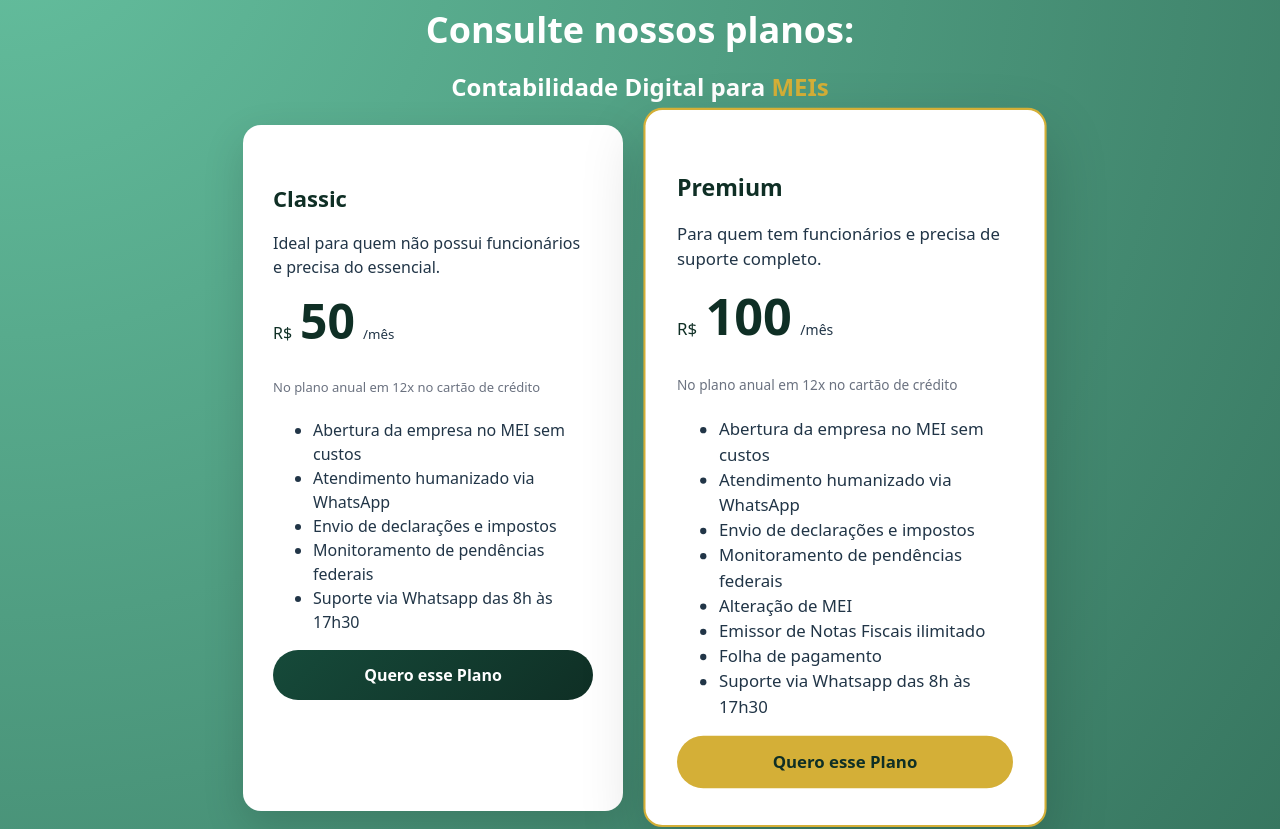
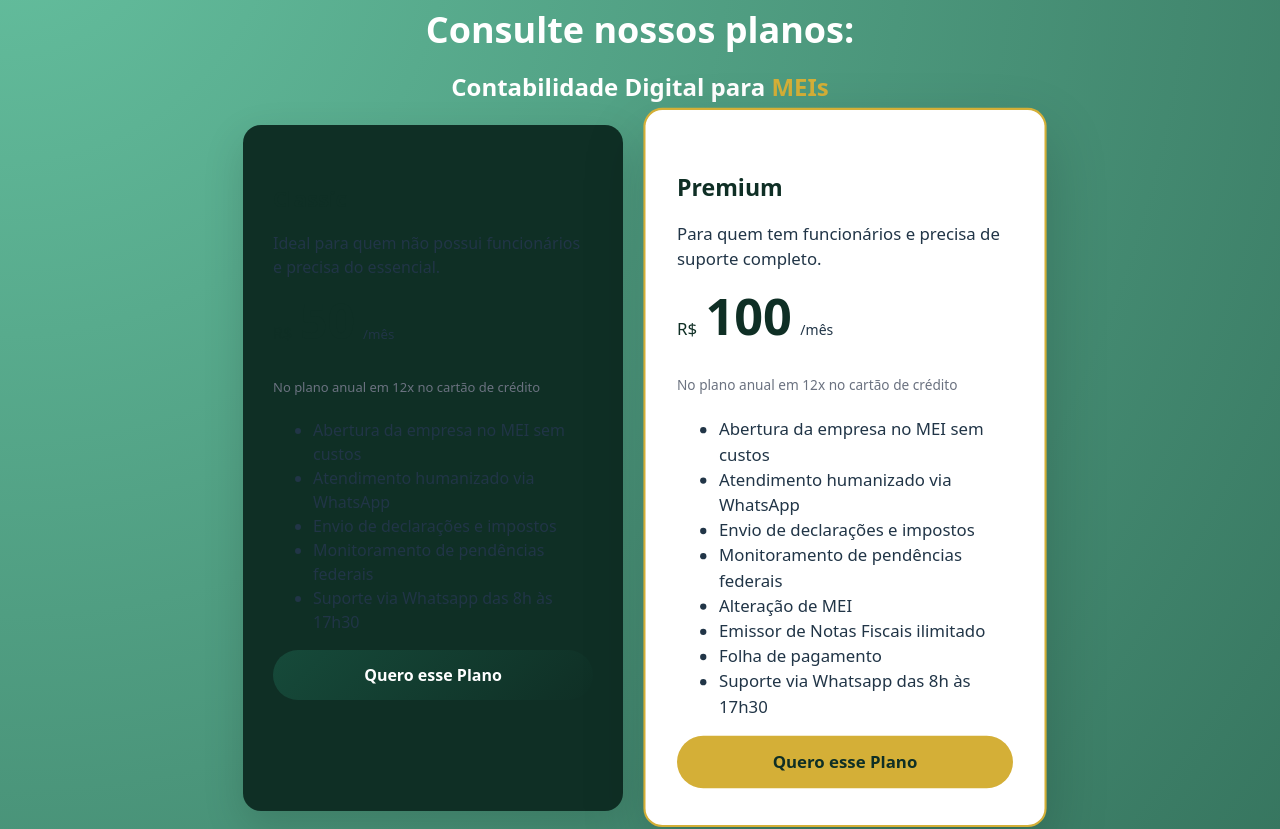
Before and after one commit to CeliaRaizer/Site_Contabilidade, a React (Vite) app: page / in a window 1280 px wide. Shown: the part 1400-2229 px from the top of the page. Built offline with nearby package versions, Linux system fonts and the light colour scheme.

Commit message:
teste cor

```diff
--- a/src/components/Plans.css
+++ b/src/components/Plans.css
@@ -40,7 +40,7 @@
 /* ========================= */
 
 .card {
-  background: #ffffff;
+  background: #0f2f25;
   border-radius: 18px;
   padding: 35px 30px;
   width: 100%;
```
